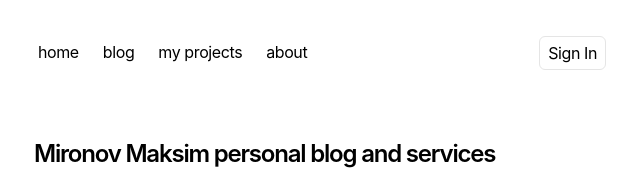
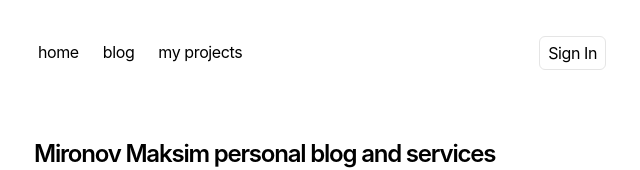
Before and after one commit to ZdravoHvalaKesaNeTreba/maksimmironov, a Next.js app: page / in a window 1280 px wide. Shown: the top 170 px of the page, without its empty margins (318-958 px from the left). Built offline with nearby package versions, Linux system fonts and the light colour scheme.

Commit message:
Remove /about link from navigation (page accessible only by direct URL)

```diff
--- a/app/components/nav.tsx
+++ b/app/components/nav.tsx
@@ -9,9 +9,6 @@ const navItems = {
   },
   '/projects': {
     name: 'my projects',
-  },
-  '/about': {
-    name: 'about',
   },
 }
 
```
